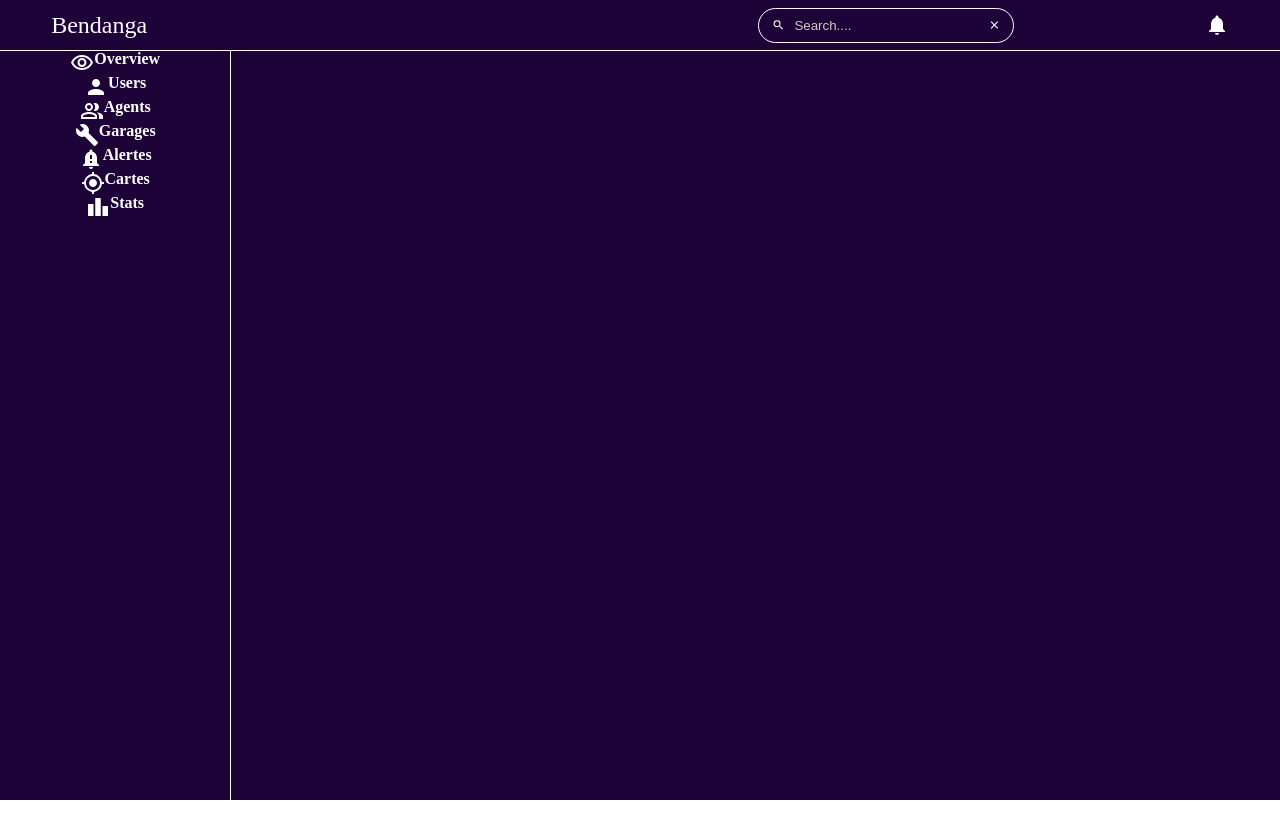
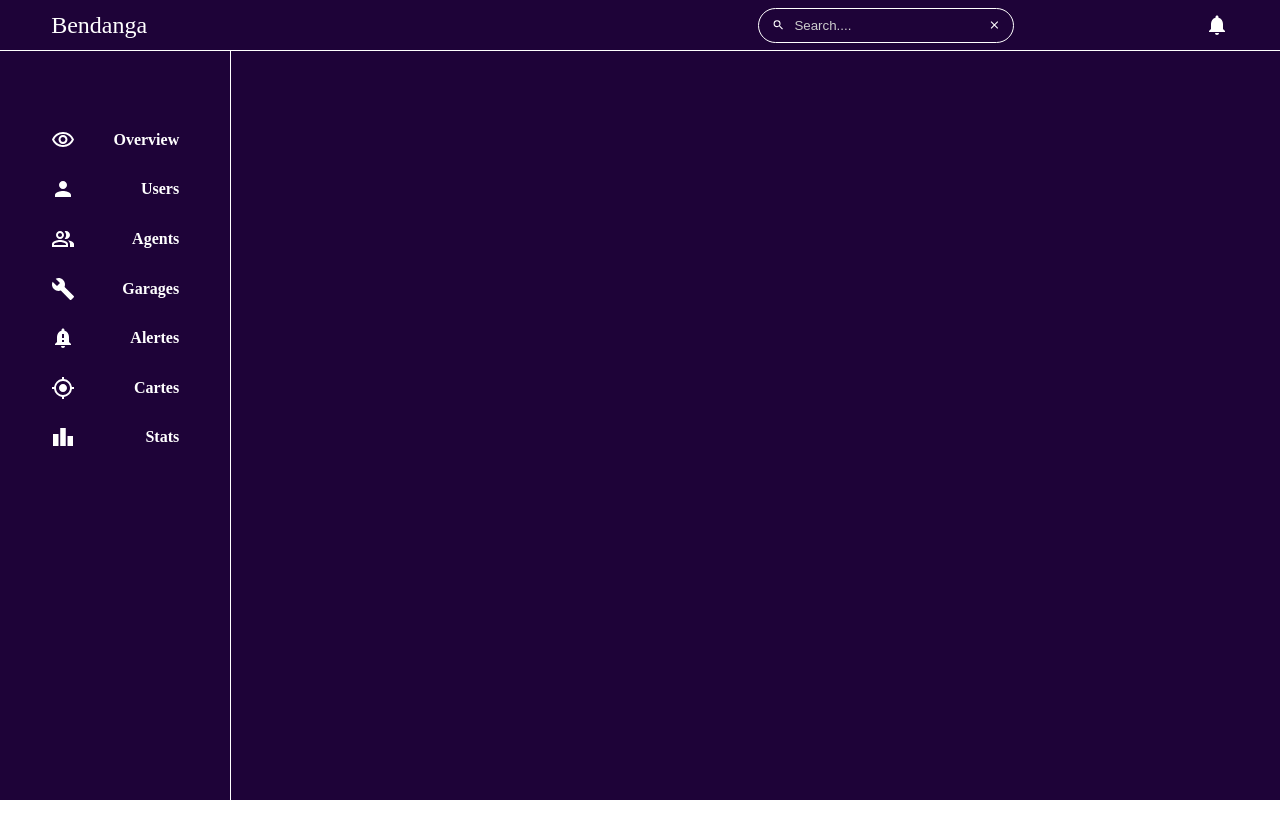
Before and after one commit to ExcaliburSims/DashboardBenda, a React (Create React App) app: page / in a window 1280 px wide. Shown: the top 838 px of the page. Built offline with nearby package versions, Linux system fonts and the light colour scheme.

Commit message:
feat: add style to sidebar

```diff
--- a/src/styles/sidebar.module.scss
+++ b/src/styles/sidebar.module.scss
@@ -5,19 +5,24 @@
 .container {
   display: flex;
 	flex-direction: column;
-  align-items: center;
-  justify-content:flex-start ;
+ 	align-items: center;
+  justify-content: flex-start;
 	font-family: 'poppins';
 	color: #ffff;
 	height: 100vh;
 	width: 10%;
 	border-right: #ffff 1px solid;
-	padding: 0 4% 0 4%;
+	padding: 5% 4% 0 4%;
+	font-size: 1rem;
+	//background-color: rgb(13, 241, 13);
 .search {
 		display: flex;
-		//align-items: center;
+		font-weight: 100;
+		//background-color: rgb(255, 0, 34);
+		margin: 10%;
+		align-items: center;
   	justify-content: space-between;
-		//width: 40%;
+		width: 100%;
 		.icon {
 			font-size: 1.5rem;
 		}
```
